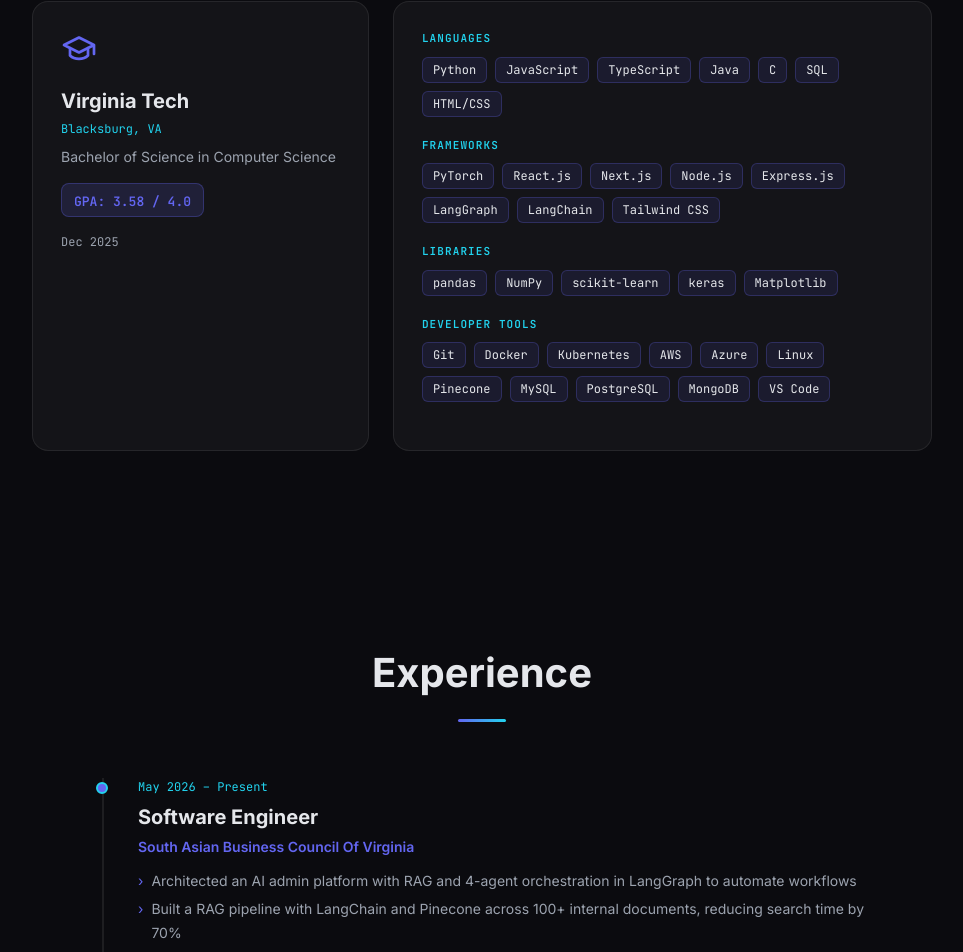
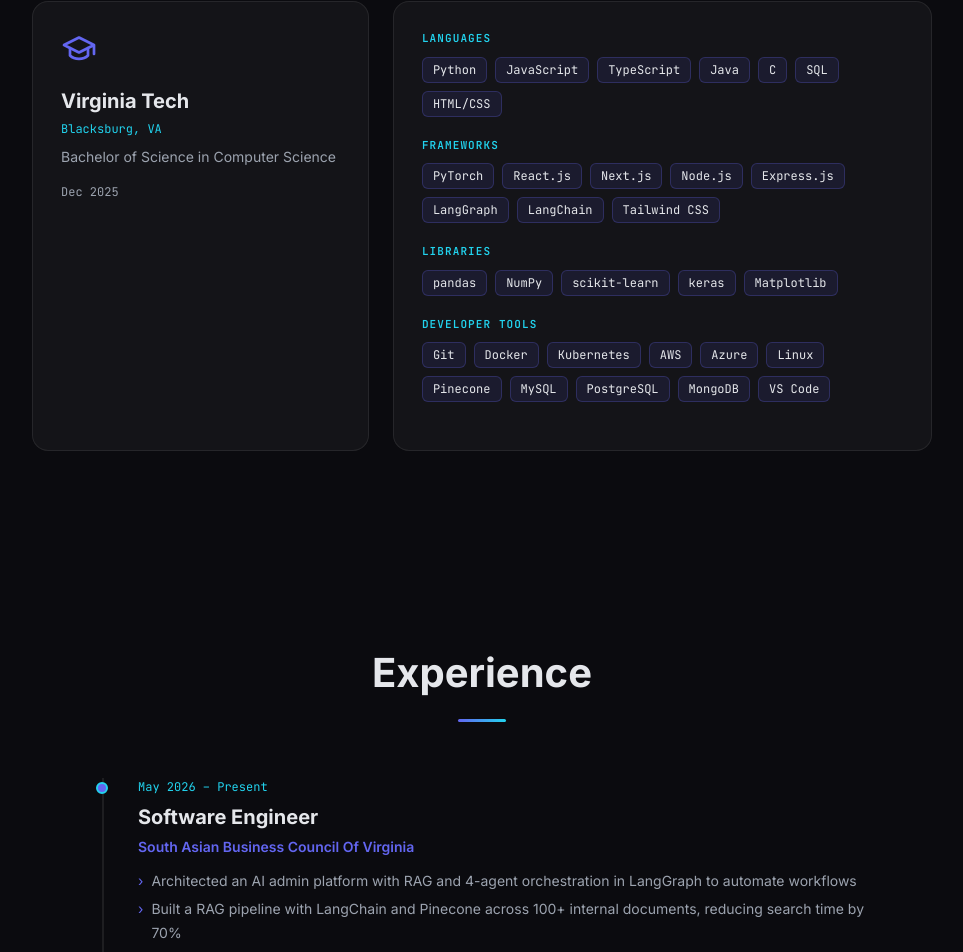
Before and after one commit to Moeez15/moeez-portfolio, a Next.js app: page / in a window 1280 px wide. Shown: the part 1659-2611 px from the top of the page, without its empty margins (158-1121 px from the left). Built offline with nearby package versions, Linux system fonts and the light colour scheme.

Commit message:
remove GPA from education section

```diff
--- a/components/EducationSkills.tsx
+++ b/components/EducationSkills.tsx
@@ -65,26 +65,7 @@
                 Bachelor of Science in Computer Science
               </p>
 
-              {/* GPA Badge */}
-              <div
-                style={{
-                  display: 'inline-block',
-                  background: 'rgba(99,102,241,0.15)',
-                  border: '1px solid rgba(99,102,241,0.3)',
-                  borderRadius: 8,
-                  padding: '4px 12px',
-                  marginBottom: 8,
-                }}
-              >
-                <span
-                  className="font-mono"
-                  style={{ color: '#6366F1', fontSize: 13, fontWeight: 600 }}
-                >
-                  GPA: 3.58 / 4.0
-                </span>
-              </div>
-
-              <p
+<p
                 className="font-mono"
                 style={{ color: '#9CA3AF', fontSize: 12, display: 'block', marginTop: 8 }}
               >
```
